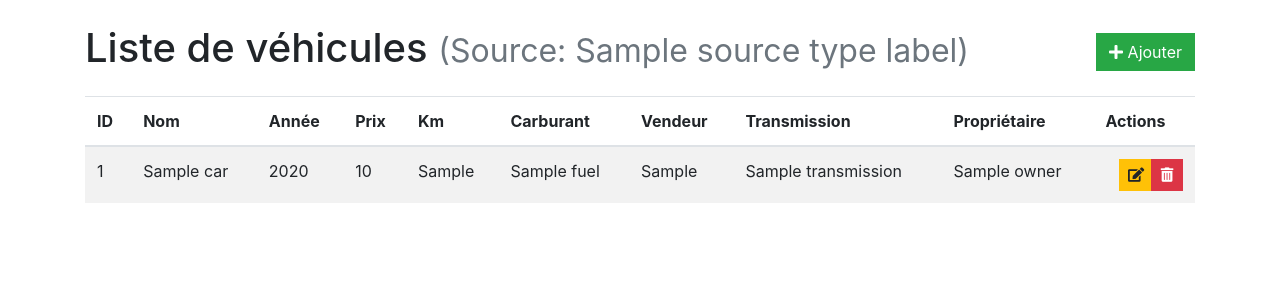
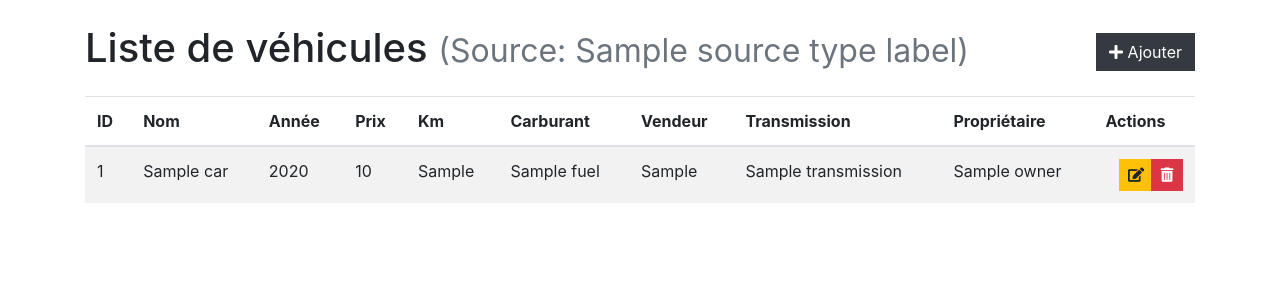
Before and after one commit to Rhadepakreth/CRUD_car_dataset, a Flask app: template src/templates/index.html in a window 1280 px wide. Shown: the part 56-356 px from the top of the page. Run offline with Flask 3, Linux system fonts and the light colour scheme; the template is opened without the code that fills it: most values are stand-ins (such as "Sample title", 1, 10 or a date in 2020); parts of the project's set-up code (start-up, migrations or seed data) failed here and were passed over; some libraries are stand-ins or nearby versions.

Commit message:
correction (UI): changement de couleurs

```diff
--- a/src/templates/car_detail.html
+++ b/src/templates/car_detail.html
@@ -24,6 +24,6 @@
     {% else %}
         <p>Voiture non trouvée.</p>
     {% endif %}
-    <a href="{{ url_for('index') }}" class="btn btn-primary">Retour à la liste</a>
+    <a href="{{ url_for('index') }}" class="btn btn-dark">Retour à la liste</a>
     <a href="{{ url_for('update_car', car_id_str=car_id) }}" class="btn btn-warning">Modifier</a>
 {% endblock %}
--- a/src/templates/car_form.html
+++ b/src/templates/car_form.html
@@ -33,7 +33,7 @@
             </div>
         {% endfor %}
 
-        <button type="submit" class="btn btn-primary">
+        <button type="submit" class="btn btn-dark">
             {% if action == 'add' %}<i class="fas fa-plus"></i> Ajouter{% else %}<i class="fas fa-save"></i> Mettre à jour{% endif %}
         </button>
         <a href="{{ url_for('index') }}" class="btn btn-secondary"><i class="fas fa-times"></i> Annuler</a>
--- a/src/templates/index.html
+++ b/src/templates/index.html
@@ -18,7 +18,7 @@
             {% endif %}
             <small class="text-muted"> (Source: {{ source_type_label }})</small>
         </h1>
-        <a href="{{ url_for('add_car') }}" class="btn btn-success"><i class="fas fa-plus"></i> Ajouter</a>
+        <a href="{{ url_for('add_car') }}" class="btn btn-dark"><i class="fas fa-plus"></i> Ajouter</a>
     </div>
 
     {% if cars %}
@@ -73,6 +73,6 @@
         <p>Aucune voiture à afficher.</p>
     {% endif %}
     {% if is_search_results %}
-        <a href="{{ url_for('index') }}" class="btn btn-primary mt-3">Retour à la liste complète</a>
+        <a href="{{ url_for('index') }}" class="btn btn-dark mt-3">Retour à la liste complète</a>
     {% endif %}
 {% endblock %}
--- a/src/templates/search_form.html
+++ b/src/templates/search_form.html
@@ -19,7 +19,7 @@
             <input type="text" class="form-control" id="value" name="value" required>
         </div>
 
-        <button type="submit" class="btn btn-primary"><i class="fas fa-search"></i> Rechercher</button>
+        <button type="submit" class="btn btn-dark"><i class="fas fa-search"></i> Rechercher</button>
         <a href="{{ url_for('index') }}" class="btn btn-secondary"><i class="fas fa-times"></i> Annuler</a>
     </form>
 
```
